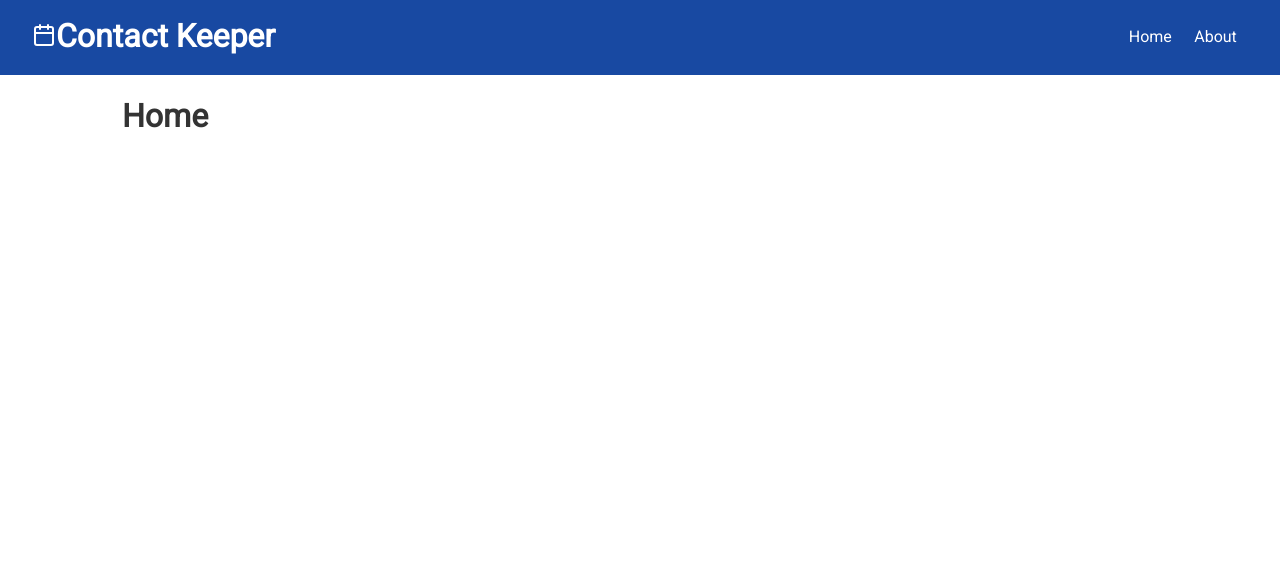
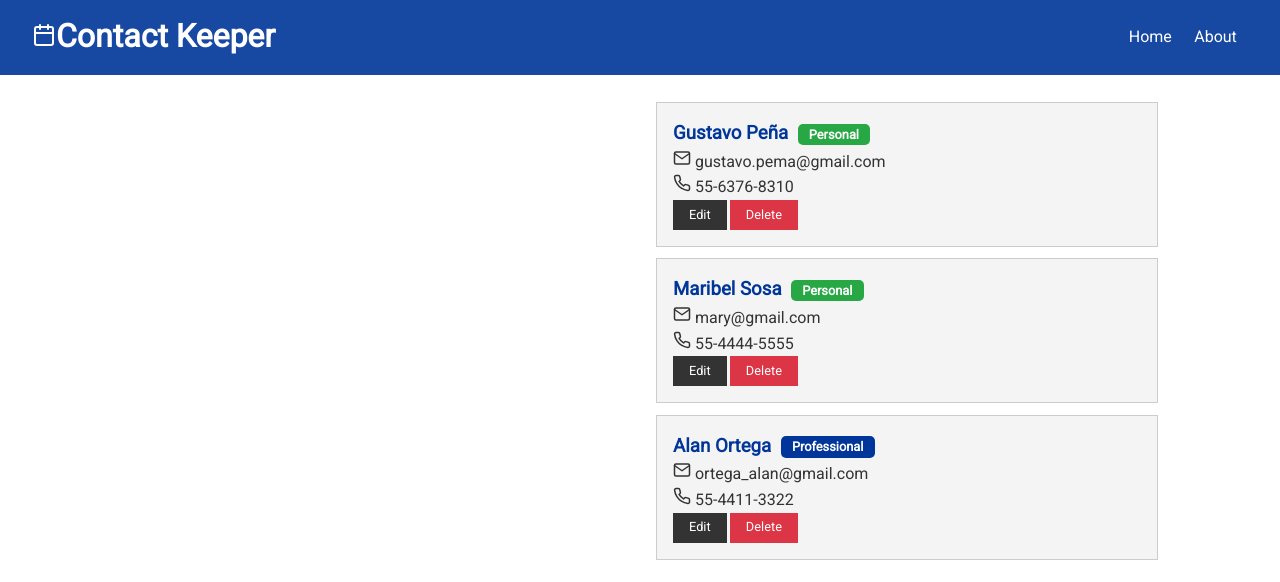
Before and after one commit to gustavvopenna/contact-keeper-fullstack, a React (Create React App) app in the folder client/: page / in a window 1280 px wide. Shown: the top 582 px of the page. Built offline with nearby package versions, Linux system fonts and the light colour scheme.

Commit message:
Create Contact & ContactItem to render each contact

```diff
--- /dev/null
+++ b/client/src/components/contacts/ContactItem.js
@@ -0,0 +1,48 @@
+import React from 'react'
+import * as Icon from 'react-feather'
+import PropTypes from 'prop-types'
+
+const ContactItem = ({ contact }) => {
+  const { name, email, phone, type } = contact
+
+  return (
+    <div className="card bg-light">
+      <h3 className="text-primary text-left">
+        {name}
+        {'  '}
+        <span
+          className={
+            'badge ' + (type === 'personal' ? 'badge-success' : 'badge-primary')
+          }
+        >
+          {type.charAt(0).toUpperCase() + type.slice(1)}
+        </span>
+      </h3>
+      <ul>
+        {email && (
+          <li>
+            <Icon.Mail size={18} />
+            {'  '} {email}
+          </li>
+        )}
+      </ul>
+
+      <ul>
+        {phone && (
+          <li>
+            <Icon.Phone size={18} />
+            {'  '} {phone}
+          </li>
+        )}
+      </ul>
+      <button className="btn btn-dark btn-sm">Edit</button>
+      <button className="btn btn-danger btn-sm">Delete</button>
+    </div>
+  )
+}
+
+ContactItem.propTypes = {
+  contact: PropTypes.object.isRequired
+}
+
+export default ContactItem
--- /dev/null
+++ b/client/src/components/contacts/Contacts.js
@@ -0,0 +1,18 @@
+import React, { useContext } from 'react'
+import ContactItem from './ContactItem'
+import ContactContext from '../../context/contact/contactContext'
+
+const Contacts = () => {
+  const contactContext = useContext(ContactContext)
+
+  const { contacts } = contactContext
+  return (
+    <div>
+      {contacts.map(contact => (
+        <ContactItem key={contact.id} contact={contact} />
+      ))}
+    </div>
+  )
+}
+
+export default Contacts
--- a/client/src/components/pages/Home.js
+++ b/client/src/components/pages/Home.js
@@ -1,9 +1,11 @@
 import React from 'react'
+import Contacts from '../contacts/Contacts'
 
 const Home = () => {
   return (
-    <div>
-      <h1>Home</h1>
+    <div className="grid-2">
+      <div>{/* This will be the form */}</div>
+      <Contacts />
     </div>
   )
 }
```
